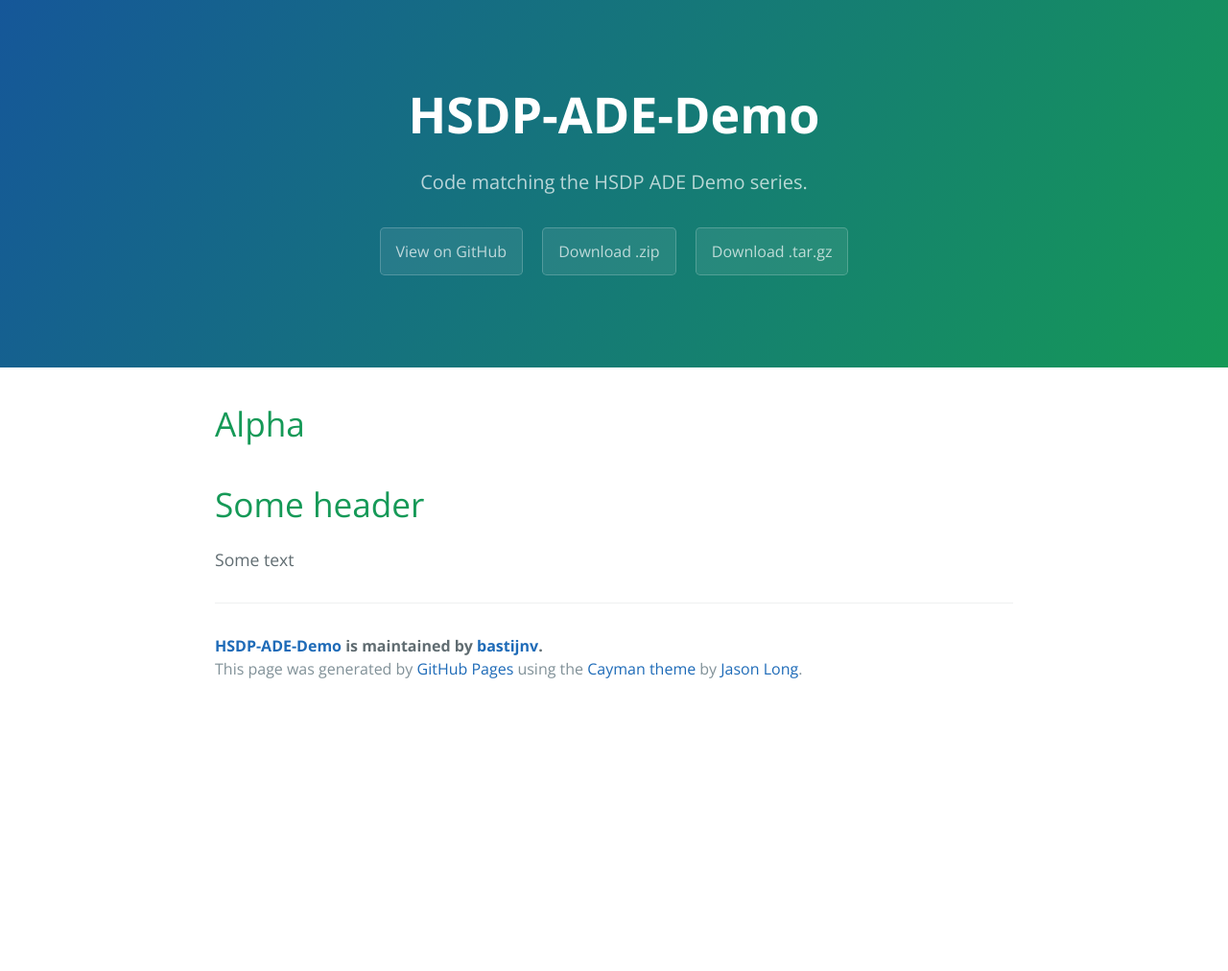
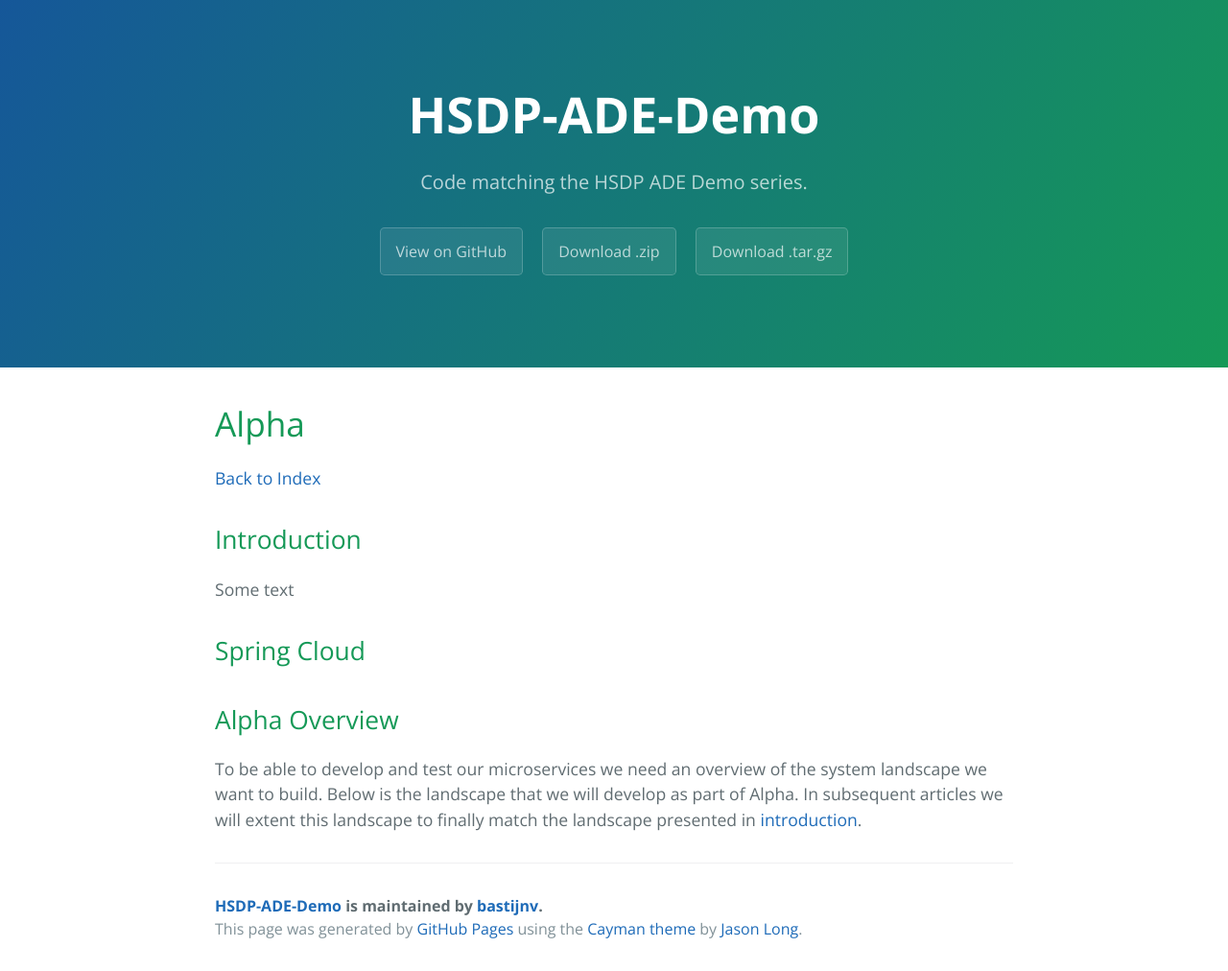
Before and after one commit to bastijnv/hsdp-ade-demo, a Jekyll site: the page built from articles/alpha.md, in a window 1280 px wide. Shown: the whole page at 96% size. Built offline with Jekyll 4.4.1, drawn with Linux system fonts in a browser that asks for light colours; before the commit the page ends 900 px from its top, so only the background shows below that.

Commit message:
Update Alpha and add Introduction (empty).

```diff
--- a/articles/alpha.md
+++ b/articles/alpha.md
@@ -2,6 +2,12 @@
 title: Alpha
 layout: default
 ---
+[Back to Index](../index)
 
-# Some header
+## Introduction
 Some text
+
+## Spring Cloud
+
+## Alpha Overview
+To be able to develop and test our microservices we need an overview of the system landscape we want to build. Below is the  landscape that we will develop as part of Alpha. In subsequent articles we will extent this landscape to finally match the landscape presented in [introduction](introduction).
```
Also changed, not shown: index.md (+2 -0 lines).
